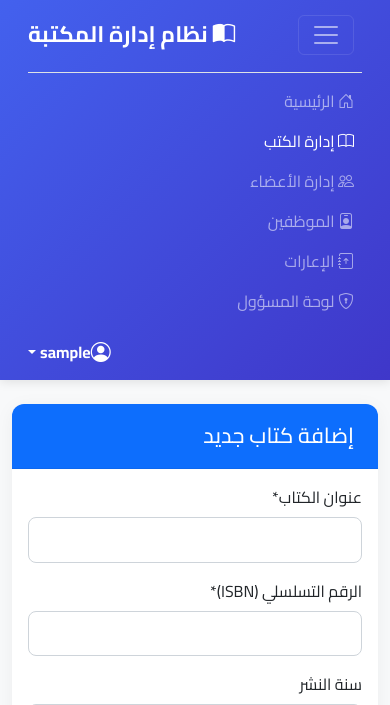
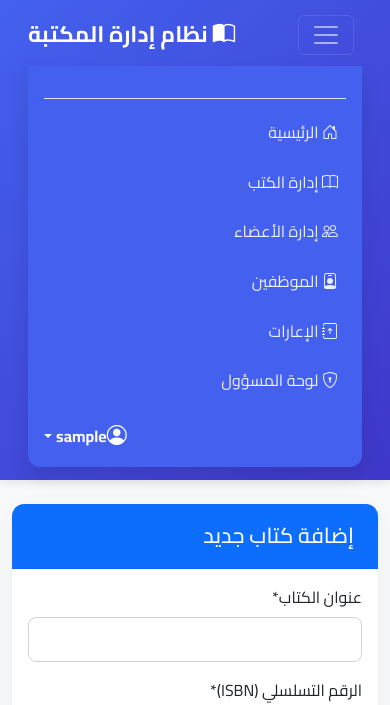
Before and after one commit to ahmn8239-svg/library_management, a Django app: page /books/create/ in a window 390 px wide, after a click that opens the changed part. Shown: the top 705 px of the page. Run offline with Django 5.2, Linux system fonts and the light colour scheme; the visitor is signed in with stand-in values (Sample User, id 1); some libraries are stand-ins or nearby versions.

Commit message:
Fix: mobile CSS for better navbar visibility and responsiveness

```diff
--- a/static/css/style.css
+++ b/static/css/style.css
@@ -171,11 +171,35 @@ body {
     border-color: var(--primary-color);
 }
 
-@media (max-width: 767.98px) {
+@media (max-width: 991.98px) {
+    .navbar-collapse {
+        background: var(--primary-color);
+        padding: 1rem;
+        border-radius: 0 0 var(--border-radius) var(--border-radius);
+        margin-top: 10px;
+        box-shadow: 0 10px 20px rgba(0, 0, 0, 0.1);
+    }
+
+    .navbar-nav .nav-link {
+        color: rgba(255, 255, 255, 0.9) !important;
+        padding: 0.8rem 0;
+        border-bottom: 1px solid rgba(255, 255, 255, 0.1);
+    }
+
+    .navbar-nav .nav-link:last-child {
+        border-bottom: none;
+    }
+
     .sidebar {
-        top: 5rem;
+        display: none !important;
+    }
+
+    .content-wrapper {
+        margin: 0 !important;
+        padding-top: 1rem;
     }
 }
+
 
 /* Animations */
 .fade-in {
```
